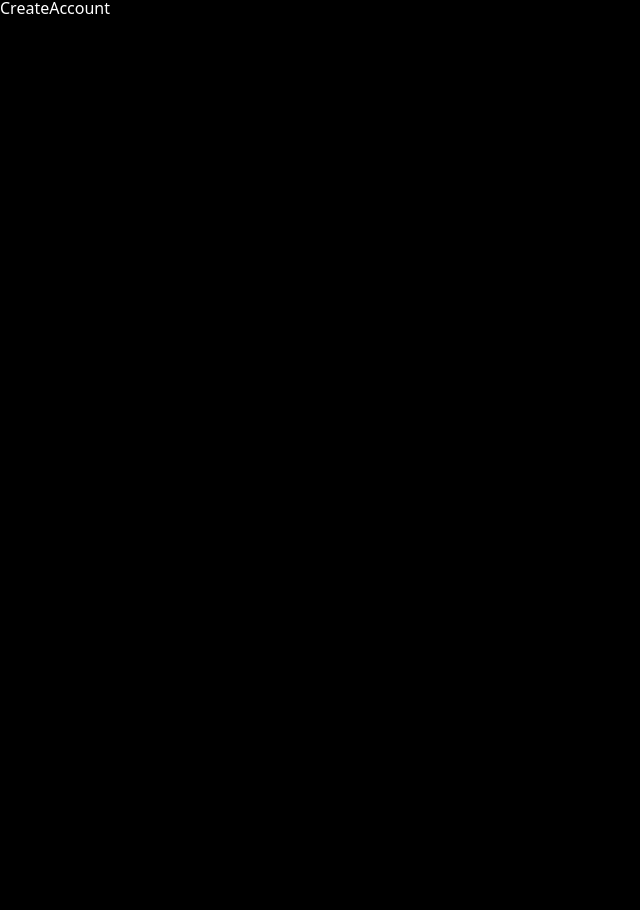
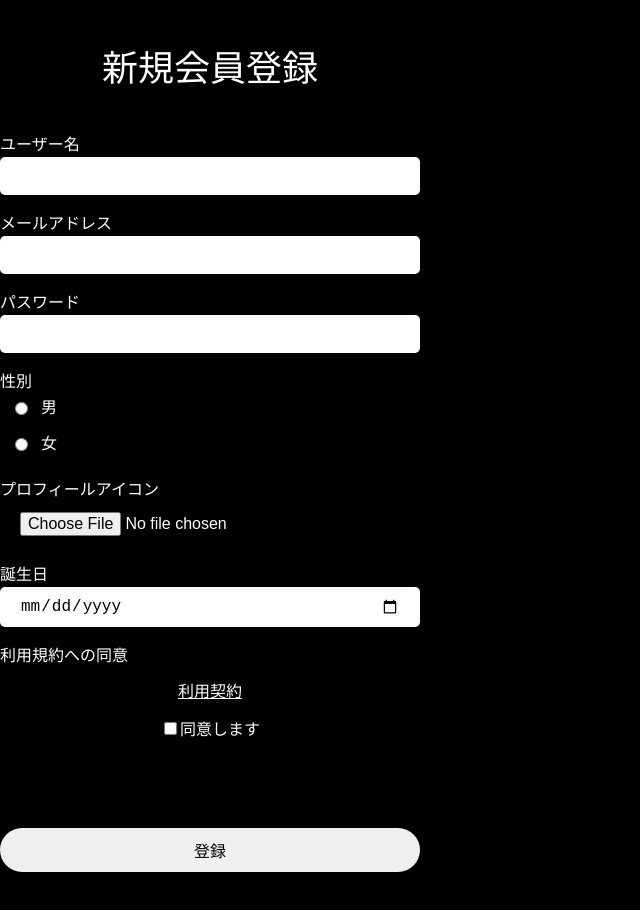
Before and after one commit to wwwkimminja/luna-project, a React (Vite) app: page /create-account in a window 1280 px wide. Shown: the top 910 px of the page, without its empty margins (0-640 px from the left). Before the commit the page ends 800 px from the top, so only its background shows below. Built offline with nearby package versions, Linux system fonts and the light colour scheme; no server answers.

Commit message:
feat CreateAccount

```diff
--- /dev/null
+++ b/src/firebase.ts
@@ -0,0 +1,22 @@
+// Import the functions you need from the SDKs you need
+import { initializeApp } from "firebase/app";
+import { getAuth } from "firebase/auth";
+// TODO: Add SDKs for Firebase products that you want to use
+// https://firebase.google.com/docs/web/setup#available-libraries
+
+// Your web app's Firebase configuration
+// For Firebase JS SDK v7.20.0 and later, measurementId is optional
+const firebaseConfig ={
+  apiKey:import.meta.env.VITE_API_KEY,
+  authDomain:import.meta.env.VITE_AUTH_DOMAIN,
+  projectId:import.meta.env.VITE_PROJECT_ID,
+  storageBucket:import.meta.env.VITE_STORAGE_BUCKET,
+  messagingSenderId:import.meta.env.VITE_MESSAGING_SENDER_ID,
+  appId:import.meta.env.VITE_APP_ID,
+  measurementId:import.meta.env.VITE_MEASUREMENT_ID,
+}
+
+// Initialize Firebase
+const app = initializeApp(firebaseConfig);
+
+export const auth = getAuth(app);
--- a/src/routes/create-account.tsx
+++ b/src/routes/create-account.tsx
@@ -1,5 +1,262 @@
+import { createUserWithEmailAndPassword, updateProfile } from "firebase/auth";
+import { useState } from "react";
+import {
+  FieldError,
+  Path,
+  SubmitHandler,
+  useForm,
+  UseFormRegister,
+} from "react-hook-form";
+import styled from "styled-components";
+import { auth } from "../firebase";
+import { useNavigate } from "react-router-dom";
+
+const Container = styled.div`
+  height: 100%;
+  width: 420px;
+  padding: 50px 0px;
+  display: flex;
+  flex-direction: column;
+  align-items: center;
+`;
+
+const Title = styled.h1`
+  font-size: 36px;
+`;
+
+const Form = styled.form`
+  width: 100%;
+  margin-top: 50px;
+  display: flex;
+  flex-direction: column;
+  gap: 20px;
+`;
+
+const Wrapper = styled.div`
+  display: flex;
+  flex-direction: column;
+  gap: 5px;
+  position: relative;
+`;
+const StyledInput = styled.input`
+  width: 100%;
+  padding: 10px 20px;
+  border-radius: 5px;
+  border: none;
+  font-size: 16px;
+`;
+
+const RadioWrapper = styled.div`
+  display: flex;
+  padding: 10px 10px;
+  label {
+    padding-left: 10px;
+    width: 30px;
+  }
+`;
+
+const CheckBoxWrapper = styled.div`
+  display: flex;
+  flex-direction: column;
+  justify-content: center;
+  align-items: center;
+  gap: 20px;
+  width: 100%;
+  padding: 20px;
+  a {
+    color: white;
+  }
+`;
+
+const Button = styled.button`
+  width: 100%;
+  padding: 10px 20px;
+  border-radius: 50px;
+  border: none;
+  font-size: 16px;
+  margin-top: 50px;
+  transition: all 0.5s ease;
+
+  &:hover {
+    cursor: pointer;
+    background-color: rgb(200, 108, 236);
+  }
+`;
+const Error = styled.span`
+  font-weight: 600;
+  color: red;
+`;
+
+type FormValues = {
+  name: string;
+  email: string;
+  password: string;
+  birthday?: Date;
+  gender?: "female" | "male";
+  female: boolean;
+  male: boolean;
+  agreement: boolean;
+  profileImage?: string;
+};
+
+const LABEL = {
+  name: "ユーザー名",
+  email: "メールアドレス",
+  password: "パスワード",
+  birthday: "誕生日",
+  gender: "性別",
+  female: "女",
+  male: "男",
+  agreement: "利用規約への同意",
+  profileImage: "プロフィールアイコン",
+} as const;
+
+type InputProps = {
+  name: Path<FormValues>;
+  register: UseFormRegister<FormValues>;
+  error?: FieldError;
+  required?: boolean;
+};
+type RadioInputProps = {
+  label: string;
+  value?: string;
+} & InputProps;
+
+type CheckBoxProps = {
+  children: React.ReactNode;
+  label: string;
+} & InputProps;
+
+const Input = ({
+  name,
+  register,
+  required,
+  error,
+  type,
+}: InputProps & {
+  type?: string;
+}) => (
+  <Wrapper>
+    <label htmlFor={name}>{LABEL[name]}</label>
+    <StyledInput id={name} type={type} {...register(name, { required })} />
+    {error ? <Error>{error.message}</Error> : null}
+  </Wrapper>
+);
+
+const RadioInput = ({ name, label, value, register }: RadioInputProps) => {
+  return (
+    <RadioWrapper>
+      <input id={value} type="radio" value={value} {...register(name)} />
+      <label htmlFor={value}> {label}</label>
+    </RadioWrapper>
+  );
+};
+
+const CheckBox = ({
+  name,
+  label,
+  required,
+  error,
+  register,
+  children,
+}: CheckBoxProps) => {
+  return (
+    <CheckBoxWrapper>
+      {children}
+      <div>
+        <input id={name} type="checkbox" {...register(name, { required })} />
+        <label htmlFor={name}>{label}</label>
+      </div>
+      {error ? <Error>{error.message}</Error> : null}
+    </CheckBoxWrapper>
+  );
+};
+
 function CreateAccount() {
-  return <div>CreateAccount</div>;
+  const navigate = useNavigate();
+  const [isLoading, setIsLoading] = useState(false);
+  const {
+    register,
+    handleSubmit,
+    formState: { errors },
+  } = useForm<FormValues>({
+    defaultValues: {
+      name: "",
+      email: "",
+      password: "",
+      birthday: undefined,
+      gender: undefined,
+      agreement: false,
+      profileImage: "",
+    },
+  });
+  const onSubmit: SubmitHandler<FormValues> = async (data) => {
+    try {
+      setIsLoading(true);
+      const credentials = await createUserWithEmailAndPassword(
+        auth,
+        data.email,
+        data.password,
+      );
+      await updateProfile(credentials.user, {
+        displayName: data.name,
+      });
+      navigate("/");
+    } catch (e) {
+      //setError
+    } finally {
+      setIsLoading(false);
+    }
+  };
+
+  return (
+    <Container>
+      <Title>新規会員登録</Title>
+      <Form onSubmit={handleSubmit(onSubmit)}>
+        <Input name="name" register={register} required />
+        <Input name="email" register={register} required type="email" />
+        <Input name="password" register={register} required type="password" />
+
+        <fieldset>
+          <legend>{LABEL.gender}</legend>
+          <RadioInput
+            name="gender"
+            register={register}
+            value="male"
+            label={LABEL.male}
+          />
+          <RadioInput
+            name="gender"
+            register={register}
+            value="female"
+            label={LABEL.female}
+          />
+          {errors.gender ? <Error>{errors.gender.message}</Error> : null}
+        </fieldset>
+
+        <Input name="profileImage" register={register} type="file" />
+        <Input name="birthday" register={register} type="date" />
+
+        <fieldset>
+          <legend>{LABEL.agreement}</legend>
+          <CheckBox
+            name="agreement"
+            register={register}
+            required
+            label="同意します"
+          >
+            <a
+              href="https://luna-matching.notion.site/a714620bbd8740d1ac98f2326fbd0bbc"
+              target="_blank"
+            >
+              利用契約
+            </a>
+          </CheckBox>
+        </fieldset>
+
+        <Button type="submit">{isLoading ? "Loading..." : "登録"}</Button>
+      </Form>
+    </Container>
+  );
 }
-
 export default CreateAccount;
```
Also changed, not shown: package.json (+8 -0 lines), 1 other file (tests, documents, lock files or other folders).
